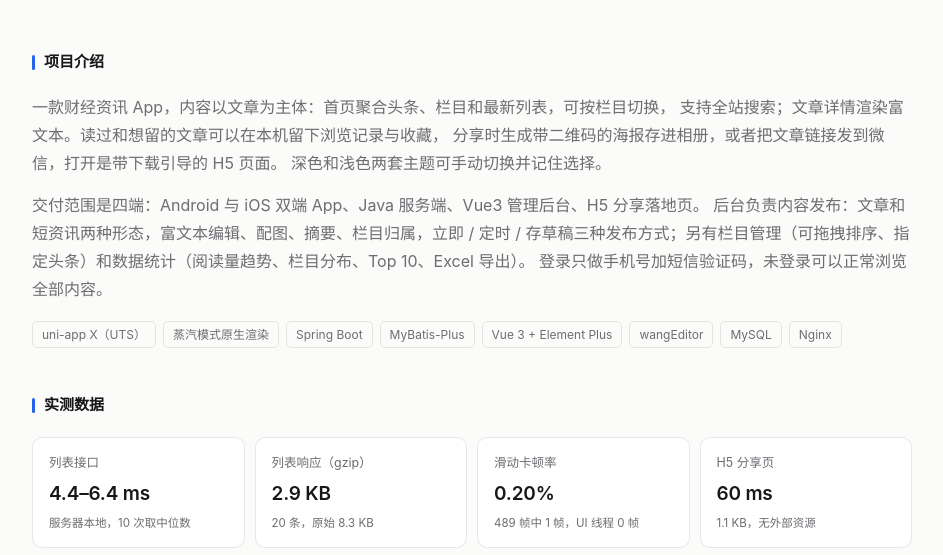
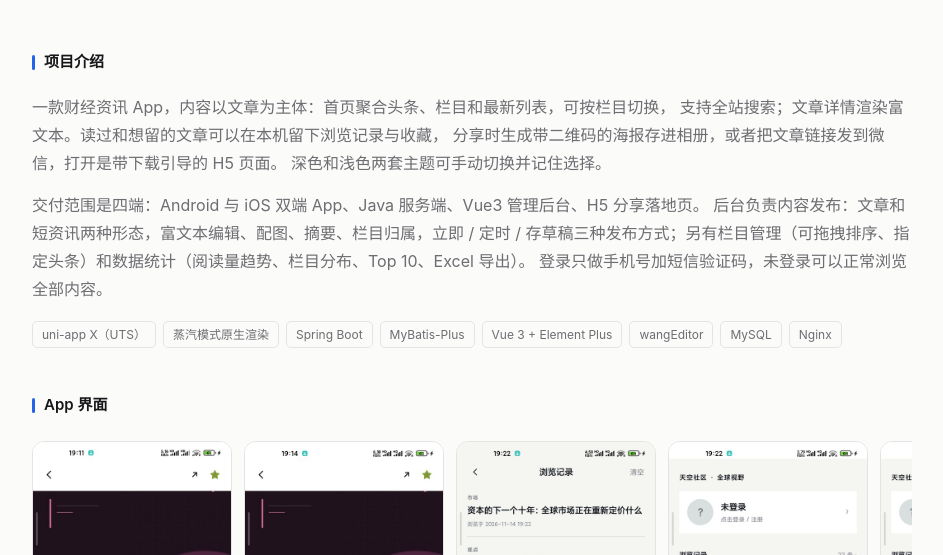
Before and after one commit to lucky8197/lucky8197.github.io, a plain HTML site: page work-sky.html in a window 1280 px wide. Shown: the part 228-783 px from the top of the page, without its empty margins (168-1111 px from the left). Drawn offline with Linux system fonts and the light colour scheme.

Commit message:
content: remove the measured-data cards from the sky page
Drop the four metric cards and the environment note, plus the now-unused
.metrics styles. The page leads with the project description and goes
straight into the app screenshots.

```diff
--- a/work-sky.html
+++ b/work-sky.html
@@ -46,11 +46,6 @@ h2::before{content:"";width:3px;height:15px;border-radius:2px;background:var(--a
 .gallery img:hover{transform:translateY(-3px);border-color:var(--accent)}
 .gallery.wide img{width:520px}
 .gal-hint{color:var(--muted);font-size:12.5px;margin:-4px 0 0}
-.metrics{display:grid;grid-template-columns:repeat(auto-fit,minmax(150px,1fr));gap:10px;margin:6px 0 0}
-.metrics div{background:var(--surface);border:1px solid var(--border);border-radius:10px;padding:14px 16px}
-.metrics span{display:block;color:var(--muted);font-size:12.5px;margin-bottom:4px}
-.metrics b{font-size:19px;font-weight:600;letter-spacing:-.01em}
-.metrics em{display:block;color:var(--muted);font-size:11.5px;font-style:normal;margin-top:2px}
 table{width:100%;border-collapse:collapse;font-size:13.5px;margin:6px 0 0}
 th,td{text-align:left;padding:7px 10px;border-bottom:1px solid var(--border);color:var(--muted)}
 th{color:var(--text);font-weight:500}
@@ -102,17 +97,6 @@ footer a:hover{color:var(--accent)}
       <li>MySQL</li>
       <li>Nginx</li>
     </ul>
-  </section>
-
-  <section>
-    <h2>实测数据</h2>
-    <div class="metrics">
-      <div><span>列表接口</span><b>4.4–6.4 ms</b><em>服务器本地，10 次取中位数</em></div>
-      <div><span>列表响应（gzip）</span><b>2.9 KB</b><em>20 条，原始 8.3 KB</em></div>
-      <div><span>滑动卡顿率</span><b>0.20%</b><em>489 帧中 1 帧，UI 线程 0 帧</em></div>
-      <div><span>H5 分享页</span><b>60 ms</b><em>1.1 KB，无外部资源</em></div>
-    </div>
-    <p class="video-hint">环境为 2 核 / 1756MB 云服务器，JDK 17，HTTPS。</p>
   </section>
 
   <section>
```
